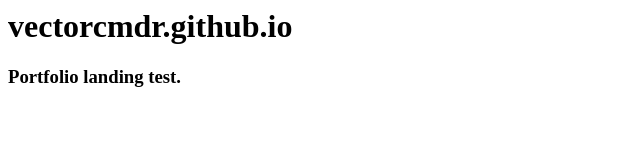
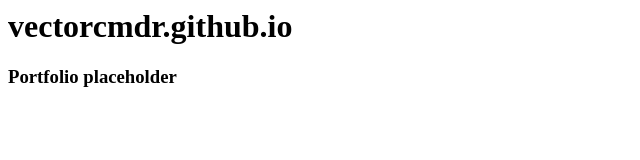
Before and after one commit to vectorcmdr/vectorcmdr.github.io, a plain HTML site: page index.html in a window 1280 px wide. Shown: the full height of the page, 0-640 px from the left. Drawn offline with Linux system fonts and the light colour scheme.

Commit message:
Update index.html

```diff
--- a/index.html
+++ b/index.html
@@ -1,4 +1,4 @@
 <html>
 <h1>vectorcmdr.github.io</h1>
-<h3>Portfolio landing test.</h3>
+<h3>Portfolio placeholder</h3>
 </html>
```
